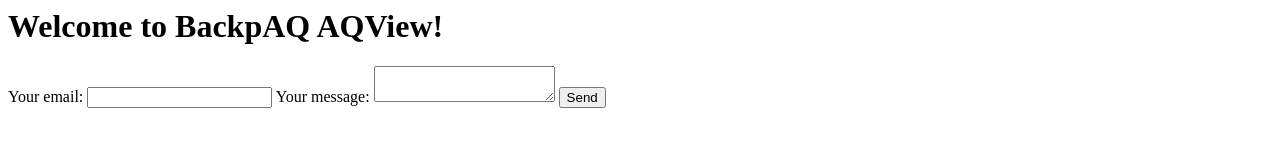
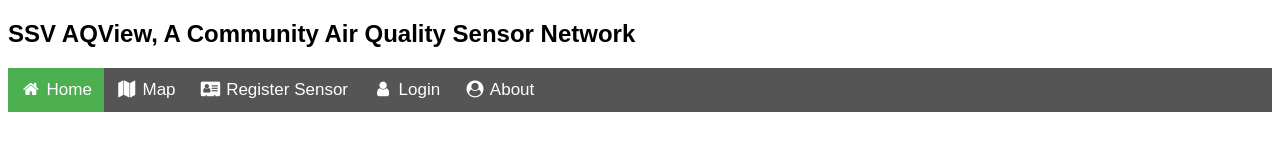
Before and after one commit to drewcssv/drewcssv.github.io, a plain HTML site: page index.html in a window 1280 px wide. Drawn offline with Linux system fonts and the light colour scheme.

Commit message:
Add files via upload

```diff
--- a/index.html
+++ b/index.html
@@ -1,18 +1,55 @@
-<h1>Welcome to BackpAQ AQView!</h1>
-<form
-  action="https://formspree.io/f/xgepkblw"
-  method="POST"
->
-  <label>
-    Your email:
-    <input type="text" name="_replyto">
-  </label>
-  <label>
-    Your message:
-    <textarea name="message"></textarea>
-  </label>
+<!DOCTYPE html>
+<html>
+<meta name="viewport" content="width=device-width, initial-scale=1">
+<link rel="stylesheet" href="https://cdnjs.cloudflare.com/ajax/libs/font-awesome/4.7.0/css/font-awesome.min.css">
+<style>
+body {font-family: Arial, Helvetica, sans-serif;}
 
-  <!-- your other form fields go here -->
+.navbar {
+  width: 100%;
+  background-color: #555;
+  overflow: auto;
+}
 
-  <button type="submit">Send</button>
-</form>
+.navbar a {
+  float: left;
+  padding: 12px;
+  color: white;
+  text-decoration: none;
+  font-size: 17px;
+}
+
+.navbar a:hover {
+  background-color: #000;
+}
+
+.active {
+  background-color: #4CAF50;
+}
+
+@media screen and (max-width: 500px) {
+  .navbar a {
+    float: none;
+    display: block;
+  }
+}
+</style>
+<body>
+
+<h2>SSV AQView, A Community Air Quality Sensor Network</h2>
+
+
+<div class="navbar">
+  <a class="active" href="#"><i class="fa fa-fw fa-home"></i> Home</a>
+  <a href="https://drewcssv.github.io/AQView0.76.html"><i class="fa fa-fw fa-map"></i> Map</a>
+  <a href="https://drewcssv.github.io/register1.html"><i class="fa fa-fw fa-address-card"></i> Register Sensor</a>
+  <a href="#"><i class="fa fa-fw fa-user"></i> Login</a>
+  <a href="#"><i class="fa fa-fw fa-user-circle"></i> About</a>
+</div>
+
+
+
+
+
+</body>
+</html>
```
